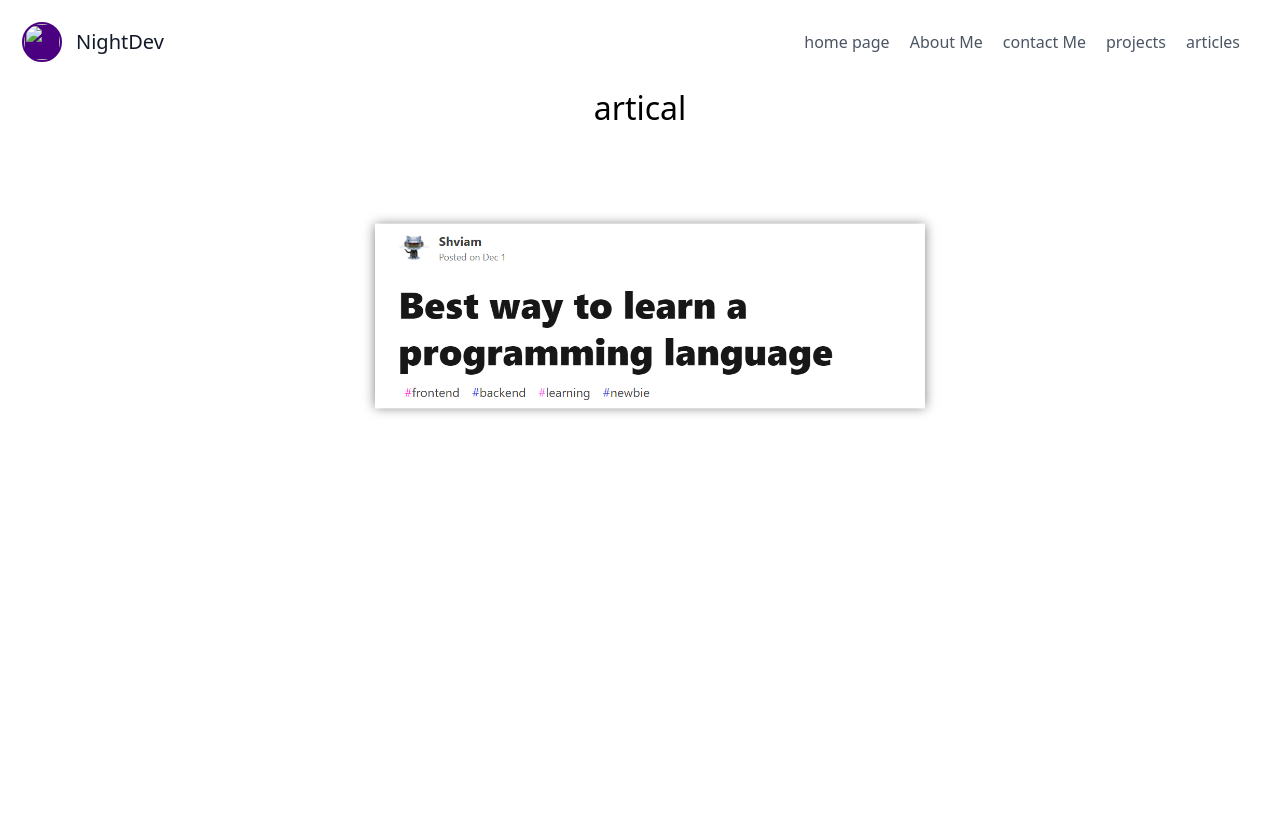
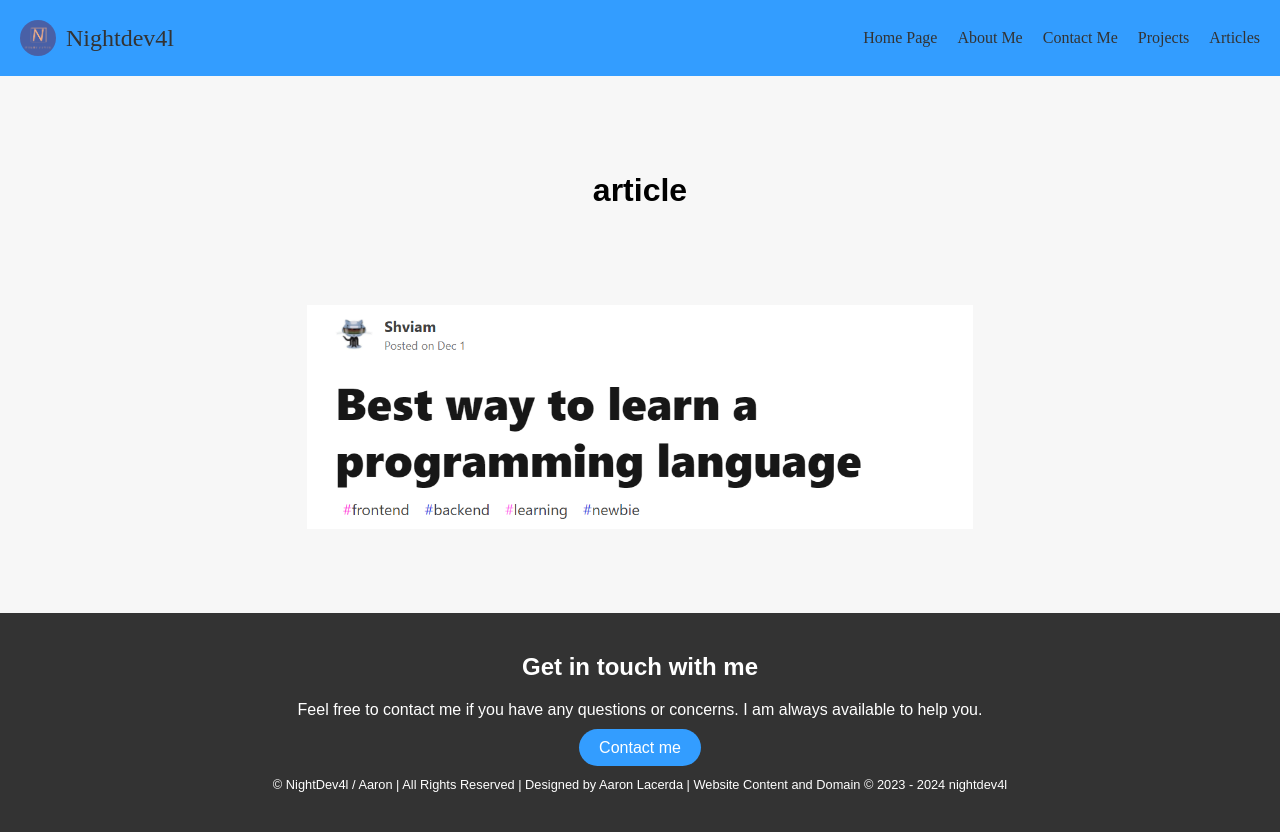
Before and after one commit to shviam-2018/website, a plain HTML site: page public/external links/article.html in a window 1280 px wide. Before the commit the page ends 800 px from the top, so only its background shows below. Drawn offline with nearby package versions, Linux system fonts and the light colour scheme.

```diff
--- a/public/external links/article.html
+++ b/public/external links/article.html
@@ -1,35 +1,55 @@
 <!DOCTYPE html>
 <html lang="en">
 <head>
-    <link rel="stylesheet" href="/external links/style/article.css">
-    <script src="https://cdn.tailwindcss.com"></script>
+  <link rel="stylesheet" href="style/article.css">
   <meta charset="UTF-8">
   <meta name="viewport" content="width=device-width, initial-scale=1.0">
-    <title>NightDev</title>
-    <link rel="icon" href="/assets/NightDev4l-logos.jpeg" type="image/icon type">
+  <title>Nightdev4l's portfolio</title>
+  <link rel="icon" href="/assets/images/NightDev4l-logos.jpeg" type="image/icon type" class="web-icon">
+  <script src="script.js"></script>
 </head>
 <body>
-    <header class="text-gray-600 body-font">
-        <div class="container mx-auto flex flex-wrap p-5 flex-col md:flex-row items-center">
-          <a class="flex title-font font-medium items-center text-gray-900 mb-4 md:mb-0">
-            <img src="/assets/NightDev4l-logos.jpeg" alt="" class="logo">
-            <span class="ml-3 text-xl">NightDev</span>
+  <header class="header">
+    <div class="container">
+      <a class="logo-brand" href="/">
+        <img src="/assets/images/NightDev4l-logos.jpeg" alt="raccoonPressLogo Logo" class="logo">
+        <tt class="brand-name">Nightdev4l</tt>
       </a>
-          <nav class="md:ml-auto flex flex-wrap items-center text-base justify-center">
-            <a class="mr-5 hover:text-gray-900" href="/index.html">home page</a>
-            <a class="mr-5 hover:text-gray-900" href="/external links/about-me.html">About Me</a>
-            <a class="mr-5 hover:text-gray-900" href="/external links/contact.html">contact Me</a>
-            <a class="mr-5 hover:text-gray-900" href="/external links/projects.html">projects</a>
-            <a class="mr-5 hover:text-gray-900" href="article.html">articles</a>
+      <nav class="nav">
+        <div class="nav-toggle" id="nav-toggle" onclick="toggleMenu()">
+          <!-- Hamburger icon -->
+          <span class="nav-icon"></span>
+          <span class="nav-icon"></span>
+          <span class="nav-icon"></span>
+        </div>
+        <div class="nav-links" id="nav-menu">
+          <a class="nav-link" href="/index.html">Home Page</a>
+          <a class="nav-link" href="/external links/about-me.html">About Me</a>
+          <a class="nav-link" href="/external links/contact.html">Contact Me</a>
+          <a class="nav-link" href="/external links/projects.html">Projects</a>
+          <a class="nav-link" href="/external links/article.html">Articles</a>
+        </div>
       </nav>
-            </svg>
-          </button>
     </div>
   </header>
-        <body>
-    <h5 class="overtext">artical</h5>
-    <div class="bwtlapl">
-      <a href="https://dev.to/nightdev/best-way-to-learn-a-programming-language-4223"><img src="/assets/artical/bwtlapl.png" alt="best wat to learn a programming language"></a>
+  <!--main section-->
+  <h1 class="intro-title">article</h1>
+
+  <div class="article">
+    <a href="https://dev.to/nightdev/best-way-to-learn-a-programming-language-4223" target="_blank">
+      <img src="/assets/artical/bwtlapl.png" alt="img for article">
+    </a>
   </div>
+
+  <footer>
+    <div class="footer-content">
+      <h3>Get in touch with me</h3>
+      <p>Feel free to contact me if you have any questions or concerns. I am always available to help you.</p>
+      <a href="contact.html" class="footer-button">Contact me</a>
+    </div>
+    <div class="footer-bottom">
+      &copy; NightDev4l / Aaron | All Rights Reserved | Designed by Aaron Lacerda | Website Content and Domain &copy; 2023 - 2024 nightdev4l
+    </div>
+  </footer>
   </body>
 </html>
--- a/public/external links/script.js
+++ b/public/external links/script.js
@@ -13,3 +13,16 @@
     content.style.display = "none";
   }
 }
+
+// contact page
+// Auto-clear the form on submit
+document.getElementById("contactForm").addEventListener("submit", function(event) {
+  setTimeout(function() {
+      document.getElementById("contactForm").reset();
+  }, 100); // Slight delay to allow form submission to process
+});
+
+// Auto-clear the form when leaving the page
+window.addEventListener("beforeunload", function(event) {
+  document.getElementById("contactForm").reset();
+});
--- a/public/external links/style/article.css
+++ b/public/external links/style/article.css
@@ -1,23 +1,168 @@
-img.logo{
-    width: 36px;
-    height: 36px;
-    color: white;
-    padding: 2px;
-    background-color: indigo;
-    border-radius: 50%;
-    border: 2px solid currentColor;
-    box-sizing: content-box; /
-  }
+* {
+  margin: 0;
+  padding: 0;
+  font-family: sans-serif, Arial;
+  box-sizing: border-box;
+}
 
-.overtext{
-  font-size: 2rem;
+.header {
+  background-color: #339DFF;
+  padding: 20px 0;
+  width: 100%;
+}
+
+.web-icon {
+  border-radius: 20%;
+}
+
+.container {
+  display: flex;
+  justify-content: space-between;
+  align-items: center;
+  padding: 0 20px;
+}
+
+.logo-brand {
+  display: flex;
+  align-items: center;
+  text-decoration: none;
+  color: #333;
+}
+
+.logo {
+  width: 36px;
+  height: 36px;
+  border-radius: 50%;
+}
+
+.brand-name {
+  margin-left: 10px;
+  font-size: 1.5em;
+  font-family: 'sans-serif';
+}
+
+.nav {
+  display: flex;
+  align-items: center;
+}
+
+.nav-links {
+  display: flex;
+  gap: 20px;
+}
+
+.nav-link {
+  font-family: 'sans-serif';
+  text-decoration: none;
+  color: #333;
+  font-size: 1em;
+}
+
+.nav-link:hover {
+  color: #ffffff;
+}
+
+.nav-toggle {
+  display: none;
+  flex-direction: column;
+  justify-content: space-between;
+  width: 30px;
+  height: 20px;
+  cursor: pointer;
+}
+
+.nav-icon {
+  width: 100%;
+  height: 3px;
+  background-color: #333;
+  border-radius: 2px;
+}
+
+.show {
+  display: flex;
+  flex-direction: column;
+}
+
+body {
+  font-family: Arial, sans-serif;
+  background-color: #f7f7f7;
+  margin: 0;
+  padding: 0;
+}
+
+.article{
+  display: grid;
+  place-items: center;
+  margin: 5em auto;
+}
+
+.article img{
+  height: 14em;
+}
+
+.intro-title{
+  text-align: center;
+  margin: 3em;
+  font-size: 2em;
+}
+
+footer {
+  background-color: #333;
+  color: #fff;
+  padding: 40px 0;
   text-align: center;
 }
 
-.bwtlapl{
-  transform: scale(1.1);
-  box-shadow: 0 0 10px rgba(0, 0, 0, 0.5);
-  max-width: 500px;
-  margin-left: 400px;
-  margin-top: 100px;
+.footer-content h3 {
+  font-size: 1.5em;
+  margin-bottom: 20px;
 }
+
+.footer-content p {
+  font-size: 1em;
+  margin-bottom: 20px;
+}
+
+.footer-button {
+  background-color: #339DFF;
+  color: #fff;
+  padding: 10px 20px;
+  text-decoration: none;
+  border-radius: 50px;
+  transition: background-color 0.5s ease;
+}
+
+.footer-button:hover {
+  background-color: #fff;
+  color: #339DFF;
+  border: 1px solid #339DFF;
+}
+
+.footer-bottom {
+  margin-top: 20px;
+  font-size: 0.8em;
+}
+
+@media (max-width: 768px) {
+
+  .nav-links {
+    display: none;
+    flex-direction: column;
+    gap: 10px;
+    position: absolute;
+    top: 60px;
+    right: 10px;
+    background-color: #fff;
+    padding: 15px;
+    border-radius: 8px;
+    box-shadow: 0 4px 8px rgba(0, 0, 0, 0.1);
+  }
+
+  .nav-toggle {
+    display: flex;
+  }
+
+  .nav-links.active {
+    display: flex;
+  }
+}
```
Also changed, not shown: public/external links/contact.html (+32 -0 lines), public/external links/style/contact.css (+48 -0 lines), 1 other file. Lines whose indentation alone changed are shown as unchanged.
